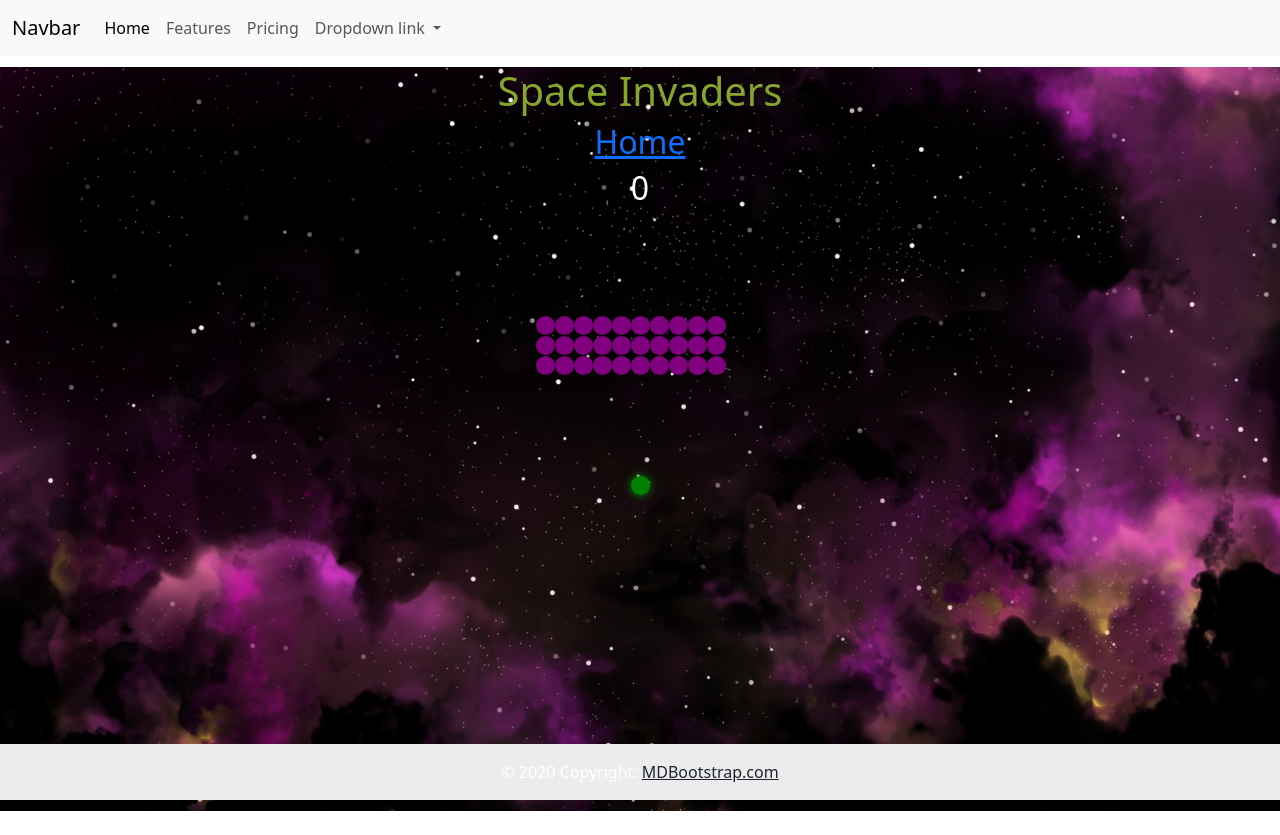
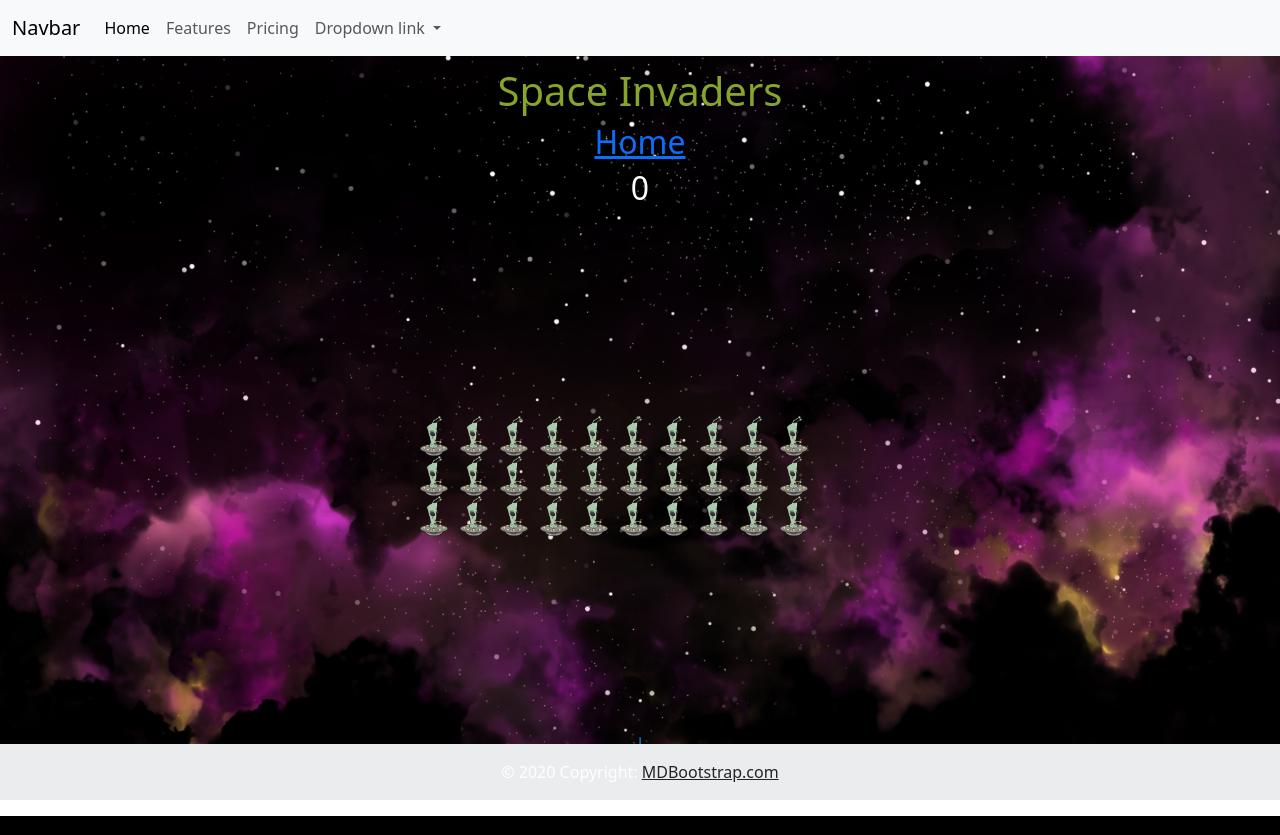
Before and after one commit to DiarmuidSheeran/retro-games, a Django app: page /space_invaders/game/ in a window 1280 px wide. Run offline with Django 3.2, Linux system fonts and the light colour scheme.

Commit message:
Add styling to shooter, invaders, boom and laser

```diff
--- a/games/space_invaders/templates/space_invaders/space-invaders.html
+++ b/games/space_invaders/templates/space_invaders/space-invaders.html
@@ -13,12 +13,7 @@
 {% block title %}Space Invaders{% endblock %}
 
 {% block content %}
-<div class="container-fluid mb-4 text-center background"
-    style="background-image: url('{% static "/images/space-invaders/space-invaders-background.png" %}');
-    background-size: cover;
-    background-position: center;
-    background-repeat: no-repeat;
-    height: 93vh;">
+<div class="container-fluid mb-4 text-center background">
 
     <div class="row">
         <div class="col-12">
--- a/games/static/css/space_invaders.css
+++ b/games/static/css/space_invaders.css
@@ -1,5 +1,9 @@
 body {
-
+    background-image:url("/static/images/space-invaders/space-invaders-background.png");
+    background-size: cover;
+    background-position: center;
+    background-repeat: no-repeat;
+    height: 93vh;
 }
 
 body, h1 {
@@ -7,8 +11,8 @@
 }
 
 .grid {
-    width: 300px;
-    height: 300px;
+    width: 600px;
+    height: 600px;
     display: flex;
     flex-wrap: wrap;
     justify-content: center;
@@ -17,28 +21,55 @@
 
 .grid div {
     justify-content: center;
-    width: 19px;
-    height: 19px;
+    width: 40px;
+    height: 40px;
 }
 
-.invader {
-    background-color: purple;
-    border-radius: 10px;
+/* Shooter */
+.shooter {
+    background-image: url("/static/images/space-invaders/shooter.png");
+    background-size: contain;
+    background-repeat: no-repeat;
+    width: 100%;
+    height: 100%;
 }
 
-
-.shooter {
-    background-color: green;
-    width: 50px;
-    height: 50px;
-    border-radius: 50%;
-    box-shadow: 0 0 10px rgba(0, 255, 0, 0.5);
+/* Laser */
+.laser {
+    background-image: url("/static/images/space-invaders/laser.png");
+    background-size: contain;
+    background-repeat: no-repeat;
+    width: 100%;
+    height: 100%;
 }
 
-.laser {
-    background-color: orange;
+/* Invader */
+.invader {
+    background-image: url("/static/images/space-invaders/alien.png");
+    background-size: contain;
+    background-repeat: no-repeat;
+    width: 100%;
+    height: 100%;
 }
 
+/* Boom */
 .boom {
-    background-color: red;
+    background-image: url("/static/images/space-invaders/boom.png");
+    background-size: contain;
+    background-repeat: no-repeat;
+    width: 100%;
+    height: 100%;
+    animation: explode 0.3s ease-in-out;
 }
+
+@keyframes explode {
+    0% {
+        transform: scale(1);
+    }
+    50% {
+        transform: scale(1.5);
+    }
+    100% {
+        transform: scale(1);
+    }
+}
--- a/games/static/js/space_invaders.js
+++ b/games/static/js/space_invaders.js
@@ -125,6 +125,7 @@
         case 'keydown':
             switch (e.key) {
                 case 'ArrowUp':
+                case ' ':
                     laserId = setInterval(moveLaser, 100);
                     break;
             }
```
Also changed, not shown: games/static/images/space-invaders/alien.png (added), games/static/images/space-invaders/boom.png (added), games/static/images/space-invaders/laser.png (added).
